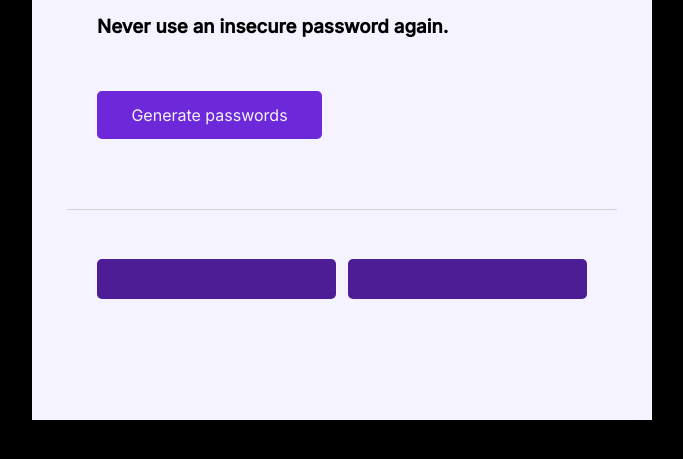
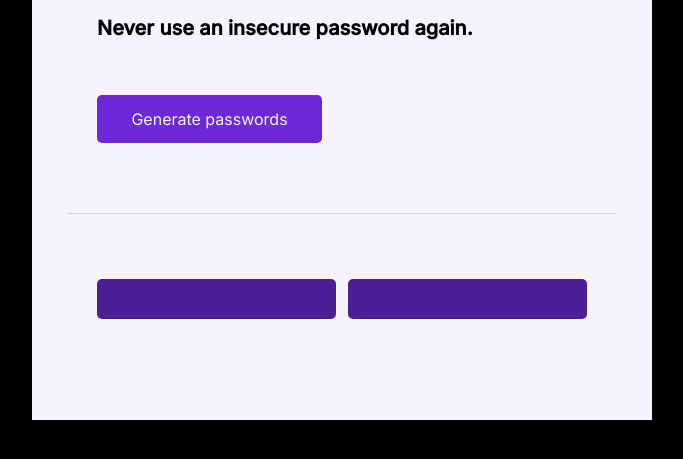
Before and after one commit to itsmeadriana/password-generator-scrim, a plain HTML site: page index.html in a window 1280 px wide. Shown: the part 235-694 px from the top of the page, without its empty margins (3-686 px from the left). Drawn offline with nearby package versions, Linux system fonts and the light colour scheme.

Commit message:
added margins to pw-results div

```diff
--- a/index.css
+++ b/index.css
@@ -33,7 +33,7 @@ h1 {
 }
 
 #tagline {
-    text-size: 20px;
+    font-size: 20px;
 }
 
 button {
@@ -44,11 +44,7 @@ button {
     background-color: #6D28D9;
     color: #F5F3FF;
     border-radius: 5px;
-    text-size: 16px;
-}
-
-h3{
-
+    font-size: 16px;
 }
 
 #pw-results {
@@ -66,5 +62,6 @@ h3{
     width: 215px;
     border-radius: 5px;
     line-height: 1.15px;
-    text-size:16px;
+    font-size:16px;
+    margin-top: 35px;
 }
```
